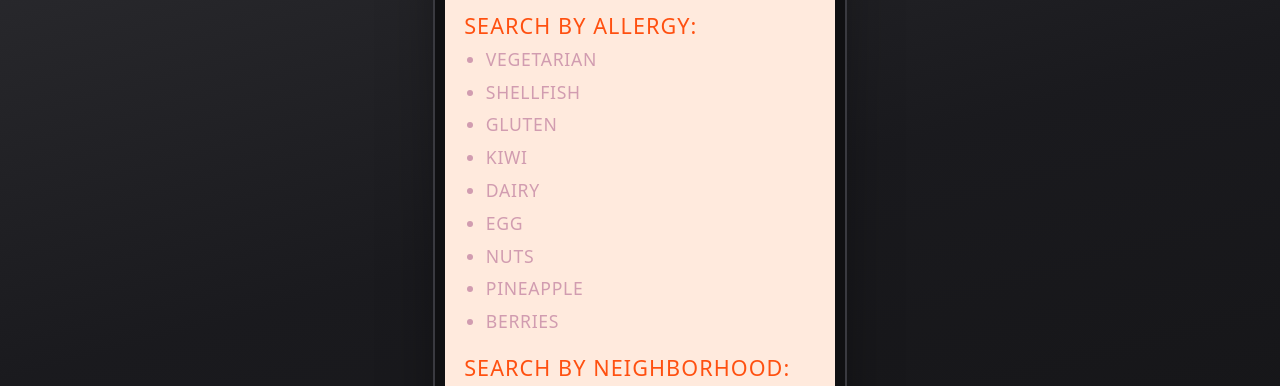
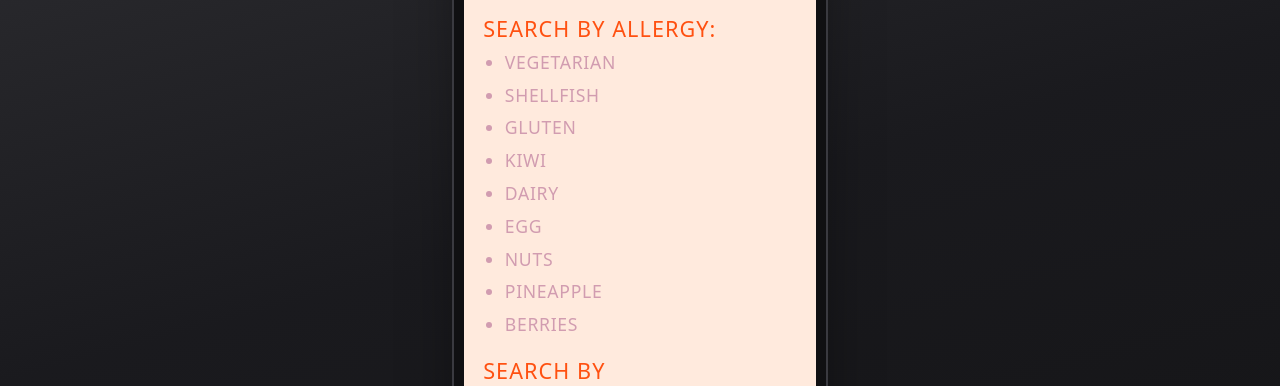
Before and after one commit to pboone1/bitebuddy, a website: page public/join-community.html in a window 1280 px wide. Shown: the part 187-573 px from the top of the page. Drawn offline with Linux system fonts and the light colour scheme; a web font is replaced by a local one.

Commit message:
new phone

```diff
--- a/public/css/phone-mockup.css
+++ b/public/css/phone-mockup.css
@@ -30,6 +30,10 @@ body:has(> .app-device) {
 
 /* Desktop + tablet: floating phone mockup */
 @media (min-width: 640px) {
+  html:has(> body > .app-device) {
+    overflow: hidden;
+  }
+
   body:has(> .app-device) {
     min-height: 100dvh;
     display: flex;
@@ -37,21 +41,30 @@ body:has(> .app-device) {
     justify-content: center;
     padding: max(1rem, env(safe-area-inset-top, 0px)) max(1rem, env(safe-area-inset-right, 0px))
       max(1rem, env(safe-area-inset-bottom, 0px)) max(1rem, env(safe-area-inset-left, 0px));
+    overflow: hidden;
     /* Desk behind the “device” */
     background: linear-gradient(165deg, #2e2e32 0%, #1a1a1e 50%, #141416 100%);
   }
 
   .app-device {
-    /* iPhone 14/15 Pro–ish logical width, clamp height so it fits the window */
-    width: min(390px, 100% - 2rem);
-    height: min(844px, calc(100dvh - 2rem - env(safe-area-inset-top, 0px) - env(safe-area-inset-bottom, 0px)));
+    /* Slightly smaller than 390×844 so the UI reads a bit more “inset” in the frame */
+    width: min(352px, 100% - 2rem);
+    height: min(762px, calc(100dvh - 2rem - env(safe-area-inset-top, 0px) - env(safe-area-inset-bottom, 0px)));
     min-height: 0;
-    border-radius: 44px;
+    border-radius: 40px;
     flex-shrink: 0;
     overflow: auto;
+    overflow-x: hidden;
     -webkit-overflow-scrolling: touch;
+    /* Hide track; page still scrolls (wheel / touch) */
+    scrollbar-width: none;
+    -ms-overflow-style: none;
     box-shadow: 0 0 0 10px #101012, 0 0 0 12px #3a3a40, 0 28px 64px rgba(0, 0, 0, 0.45),
       0 0 0 1px rgba(255, 255, 255, 0.06) inset;
+  }
+
+  .app-device::-webkit-scrollbar {
+    display: none;
   }
 
   .app-device--splash {
--- a/public/join-community.html
+++ b/public/join-community.html
@@ -177,6 +177,26 @@
       color: var(--accent-orange);
     }
 
+    /* Phone mockup: long lists scroll inside main (footer stays); no visible scrollbar */
+    @media (min-width: 640px) {
+      .page-join .app-device {
+        overflow: hidden;
+      }
+
+      .page-join .app-device main {
+        flex: 1 1 auto;
+        min-height: 0;
+        overflow-y: auto;
+        overflow-x: hidden;
+        scrollbar-width: none;
+        -ms-overflow-style: none;
+      }
+
+      .page-join .app-device main::-webkit-scrollbar {
+        display: none;
+      }
+    }
+
 </style>
   <script>
     (() => {
@@ -197,7 +217,7 @@
   </script>
   <link rel="stylesheet" href="css/phone-mockup.css" />
 </head>
-<body>
+<body class="page-join">
   <div class="app-device">
   <main>
     <h1>Join a community!</h1>
```
